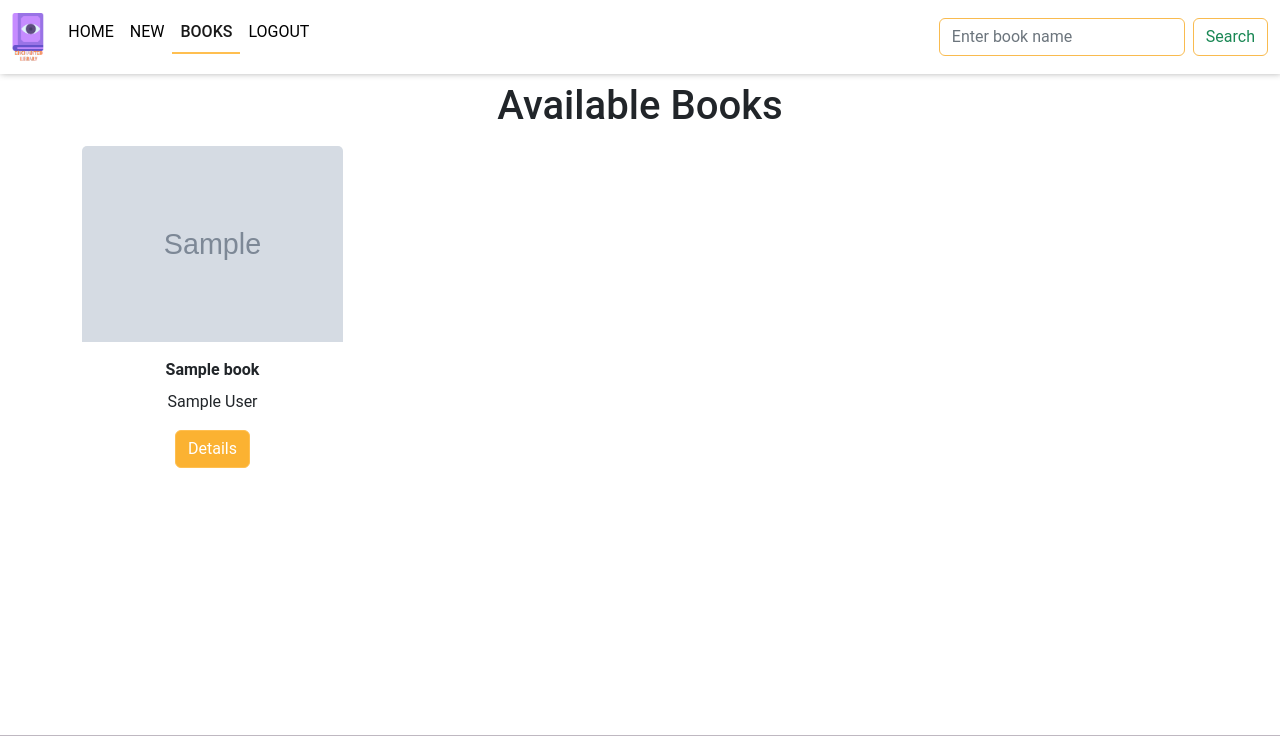
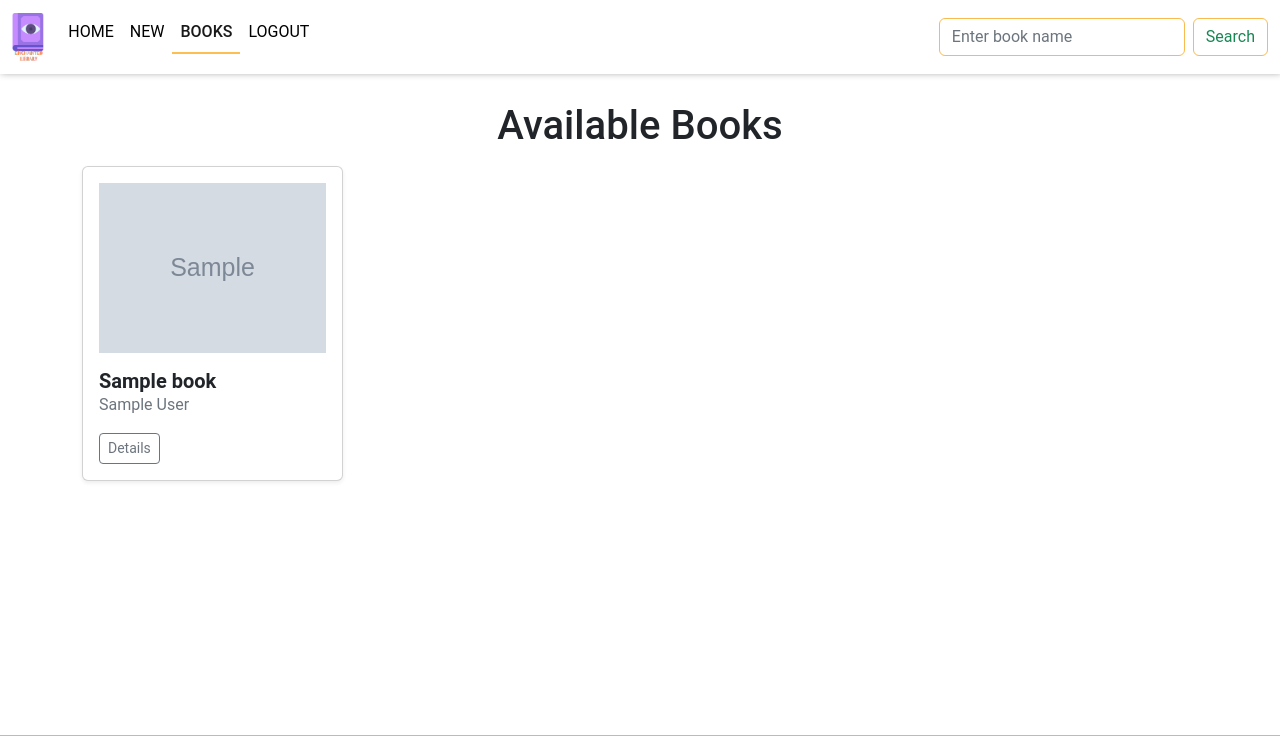
Before and after one commit to hubkinza/django-fullstack-project, a Django app: page /books/books/ in a window 1280 px wide. Shown: the top 736 px of the page. Run offline with Django 4.2, Linux system fonts and the light colour scheme; a user stored in the database is signed in; tables that the repository leaves empty hold one stand-in row (values such as "Sample post"); grey boxes marked "Sample" are stand-in pictures; some libraries are stand-ins or nearby versions.

Commit message:
Add card style layout for Avaiable books page, Updated style for book details page

```diff
--- a/books/templates/books/books.html
+++ b/books/templates/books/books.html
@@ -1,29 +1,30 @@
 {% extends 'base.html' %}
 {% load static %}
 {% block content %}
+
 <h1 class="text-center p-2">Available Books</h1>
 
-<div class="container text-center">
+<div class="container">
   <div class="row">
-
     {% for book in books %}
       <div class="col-6 col-lg-4 col-xl-3">
-        <div class="card text-center product border-0 rounded-0 ">
-          <a class="books" href="{% url 'book_details' book.id %}" aria-label="Click to view {{books.title}}">
-            <img src="{{book.image.url}}" class="card-img-top img-fluid" alt="{{book.image_alt}}">
+        <div class="card mb-4 shadow-sm">
+          <a href="{% url 'book_details' book.id %}" aria-label="Click to view {{book.title}}">
+            <img src="{{book.image.url}}" class="card-img-top px-3 pt-3" alt="{{book.image_alt}}">
           </a>
-
           <div class="card-body">
-            <p class="card-title"><strong>{{book.title|truncatechars:20}}</strong></p>
-            <p class="card-text">{{book.author}}</p>
-            <a href="{% url 'book_details' book.id %}" class="btn btn-primary ">Details</a>
+            <h5 class="card-title mb-0"><strong>{{book.title|truncatechars:20}}</strong></h5>
+            <p class="card-text text-muted">{{book.author}}</p>
+            <div class="d-flex justify-content-between align-items-center">
+              <div class="btn-group">
+                <a href="{% url 'book_details' book.id %}" class="btn btn-sm btn-outline-secondary">Details</a>
+              </div>
+              <small class="text-muted">{{ book.published_date|date }}</small>
+            </div>
           </div>
-
         </div>
       </div>
     {% endfor %}
-
   </div>
 </div>
-
 {% endblock %}
--- a/static/css/style.css
+++ b/static/css/style.css
@@ -42,6 +42,8 @@
 .navbar {
     background-color: var(--off-white);
     box-shadow: var(--smal-box-shadow);
+    margin-bottom: 20px !important;
+
 }
 
 a.nav-link {
@@ -116,3 +118,10 @@
     border-color:#f9bb4f !important
 }
 a { color:#f9af30 ; }
+
+/*Book_details page style*/
+
+.container-with-padding {
+    padding-top: 20px; /* Adjust as needed */
+    padding-bottom: 20px; /* Adjust as needed */
+}
```
Also changed, not shown: books/templates/books/book_details.html (+9 -7 lines), books/templates/books/delete_book.html (deleted).
